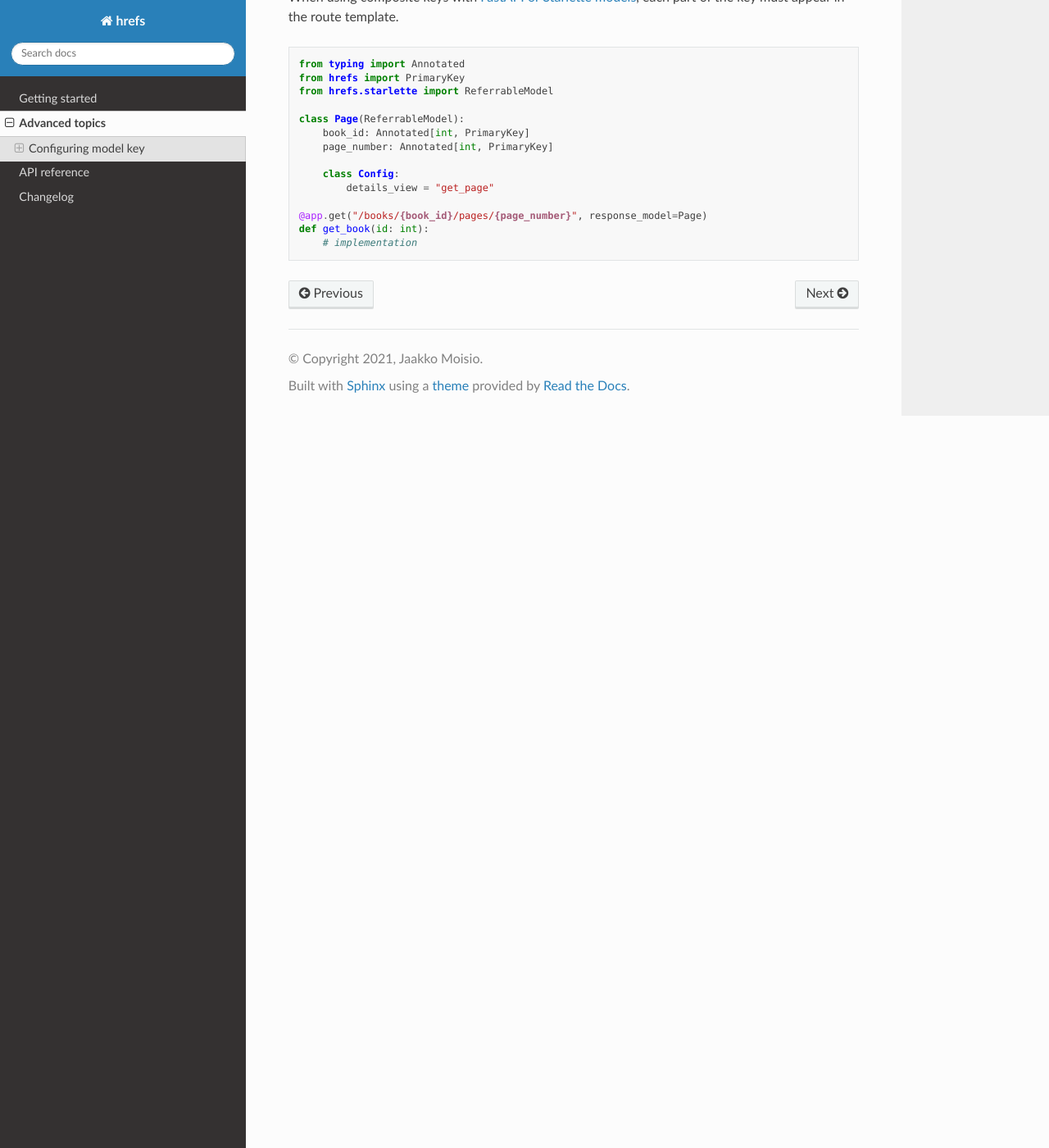
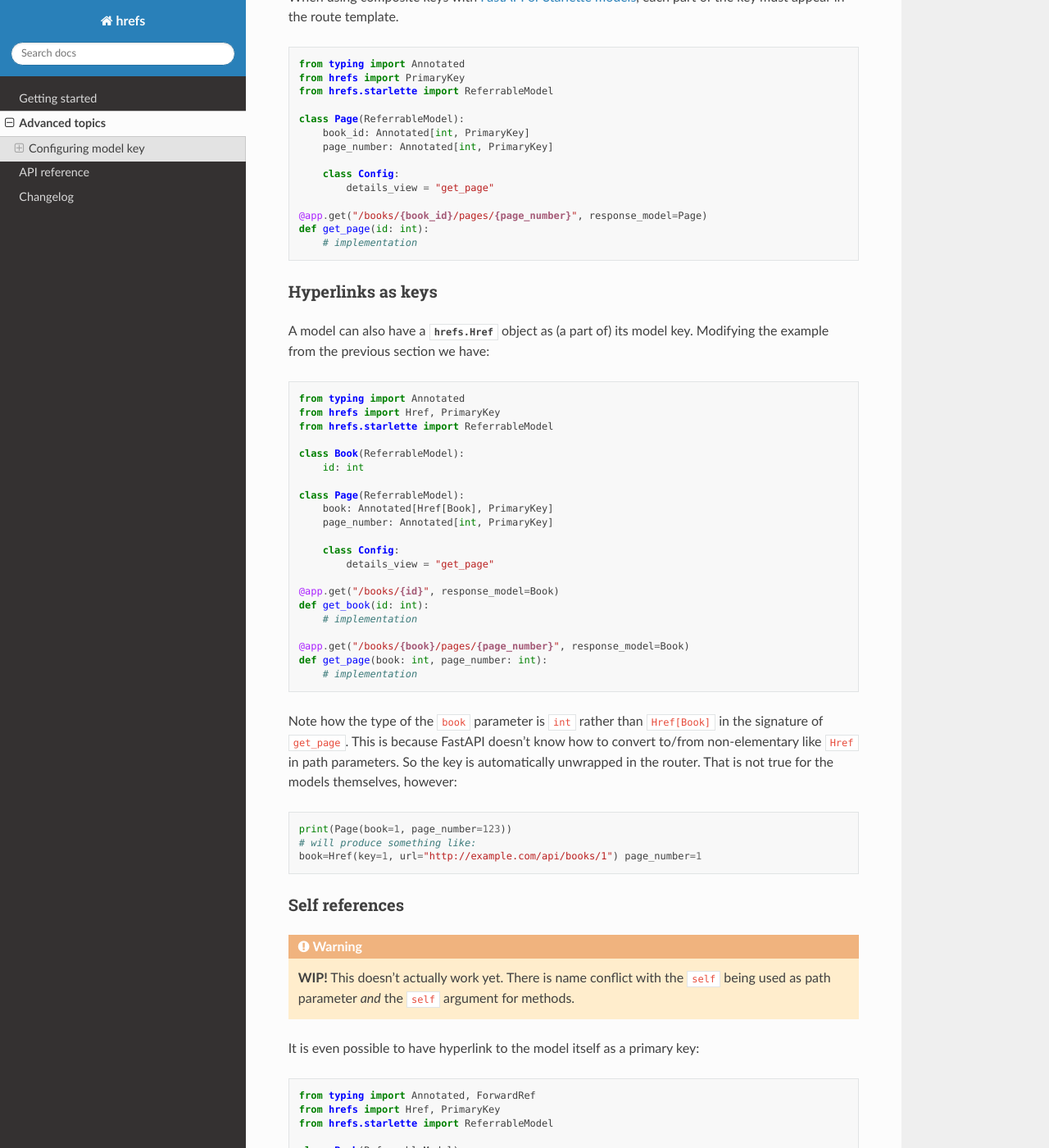
Before and after one commit to jasujm/hrefs, a Sphinx documentation site: the page built from docs/advanced.rst, in a window 1280 px wide and 1400 px high, scrolled down 956 px. Shown: the whole window at 82% size. Built offline with Sphinx 7.4.7 and the Read the Docs theme 2.0.0, drawn with Linux system fonts in a browser that asks for light colours; some of the changed text lies outside the part shown.

Commit message:
Support hyperlinks as model keys

```diff
--- a/CHANGELOG.rst
+++ b/CHANGELOG.rst
@@ -3,6 +3,7 @@ Unreleased
 
 Added
   * ``tox`` for test automation
+  * Support for hyperlinks as model keys
 
 Changed
   * Replace ``get_key_type()`` and ``get_key_url()`` with ``parse_as_key()`` and
--- a/docs/advanced.rst
+++ b/docs/advanced.rst
@@ -65,5 +65,93 @@ When using composite keys with :ref:`FastAPI or Starlette models
            details_view = "get_page"
 
    @app.get("/books/{book_id}/pages/{page_number}", response_model=Page)
+   def get_page(id: int):
+       # implementation
+
+.. _href_as_key:
+
+Hyperlinks as keys
+..................
+
+A model can also have a :class:`hrefs.Href` object as (a part of) its model key.
+Modifying the example from the previous section we have:
+
+
+.. code-block:: python
+
+   from typing import Annotated
+   from hrefs import Href, PrimaryKey
+   from hrefs.starlette import ReferrableModel
+
+   class Book(ReferrableModel):
+       id: int
+
+   class Page(ReferrableModel):
+       book: Annotated[Href[Book], PrimaryKey]
+       page_number: Annotated[int, PrimaryKey]
+
+       class Config:
+           details_view = "get_page"
+
+   @app.get("/books/{id}", response_model=Book)
    def get_book(id: int):
        # implementation
+
+   @app.get("/books/{book}/pages/{page_number}", response_model=Book)
+   def get_page(book: int, page_number: int):
+       # implementation
+
+Note how the type of the ``book`` parameter is ``int`` rather than
+``Href[Book]`` in the signature of ``get_page``. This is because FastAPI doesn't
+know how to convert to/from non-elementary like ``Href`` in path parameters. So
+the key is automatically unwrapped in the router. That is not true for the
+models themselves, however:
+
+.. code-block:: python
+
+   print(Page(book=1, page_number=123))
+   # will produce something like:
+   book=Href(key=1, url="http://example.com/api/books/1") page_number=1
+
+Self references
+...............
+
+.. warning::
+
+   **WIP!** This doesn't actually work yet. There is name conflict with the
+   ``self`` being used as path parameter *and* the ``self`` argument for
+   methods.
+
+It is even possible to have hyperlink to the model itself as a primary key:
+
+.. code-block:: python
+
+   from typing import Annotated, ForwardRef
+   from hrefs import Href, PrimaryKey
+   from hrefs.starlette import ReferrableModel
+
+   class Book(ReferrableModel):
+       self: Annotated[Href[ForwardRef("Book")], PrimaryKey(type_=int)]
+
+   Book.update_forward_refs()
+
+   @app.get("/books/{self}", response_model=Book)
+   def get_book(self: int):
+       # implementation
+
+Note the need to use ``ForwardRef("Book")`` inside the body of the class, and
+updating the forward references afterward. Also the ``PrimaryKey`` annotation
+now includes the ``type_`` argument to indicate that the underlying key type is
+``int``. Without that annotation the library would have no way of knowing the
+underlying key of the model, since the definition of the primary key would be
+circular.
+
+The ``self`` parameter in the route handler is again unwrapped (see
+:ref:`href_as_key`), but the ``self`` field of a parsed model is still a
+hyperlink:
+
+.. code-block:: python
+
+   print(Book(self=1))
+   # will produce something like:
+   self=Href(key=1, url="http://example.com/api/books/1")
```
Also changed, not shown: 5 other files.
